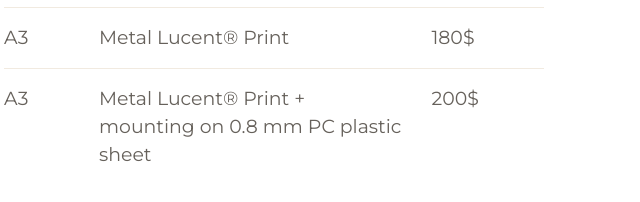
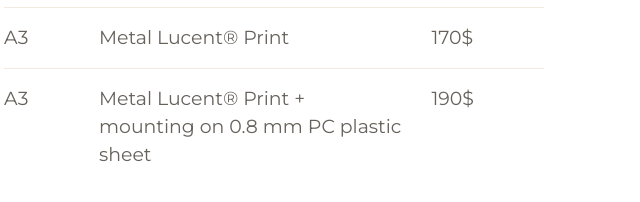
Before and after one commit to hidoba/printing.hidoba.com, a plain HTML site: page prints.html in a window 1280 px wide. Shown: the part 762-964 px from the top of the page, 366-1006 px from the left. Drawn offline with Linux system fonts and the light colour scheme.

Commit message:
Prices adjusted

```diff
--- a/prints.html
+++ b/prints.html
@@ -162,7 +162,7 @@
                                                 <p>Metal Lucent® Print</p>
                                             </div>
                                             <div class="col-md-3 col-sm-2  ml-auto mr-auto">
-                                                <p>180$</p>
+                                                <p>170$</p>
                                             </div>
                                         </div>
                                     </li>
@@ -176,7 +176,7 @@
                                                 <p>Metal Lucent® Print +<br />mounting on 0.8 mm PC plastic sheet</p>
                                             </div>
                                             <div class="col-md-3 col-sm-2  ml-auto mr-auto">
-                                                <p>200$</p>
+                                                <p>190$</p>
                                             </div>
                                         </div>
                                     </li>
```
